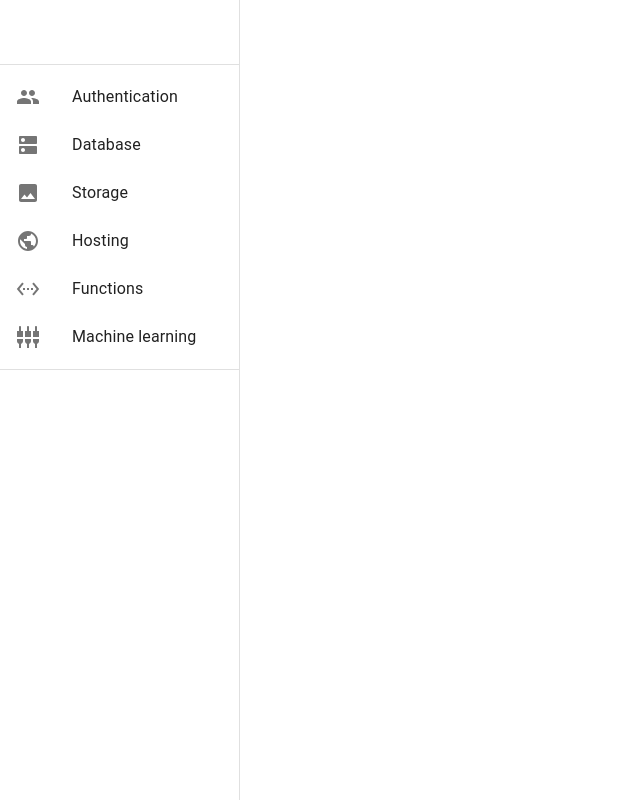
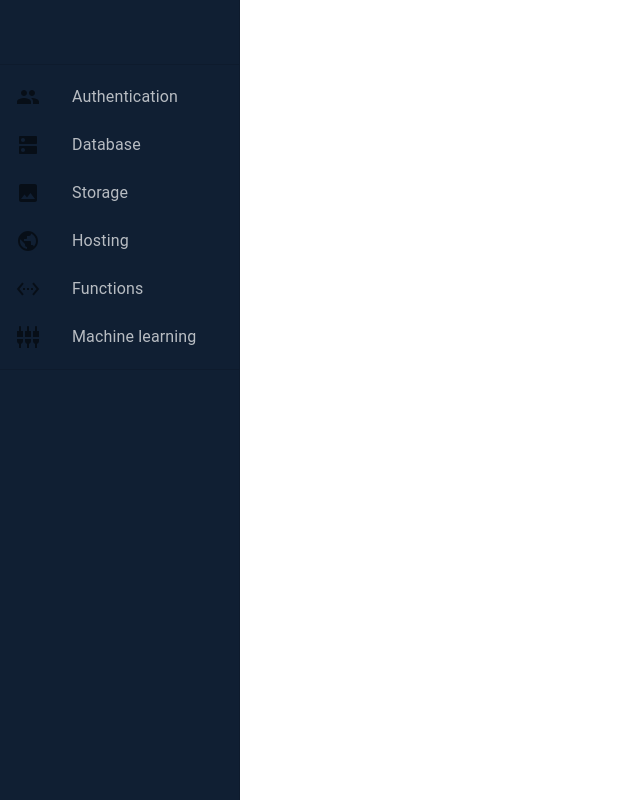
Before and after one commit to OdellPurifoy/hrf_fe2, a React (Vite) app: page / in a window 1280 px wide. Shown: the whole page, without its empty margins (0-640 px from the left). Built offline with nearby package versions, Linux system fonts and the light colour scheme.

Commit message:
Updated side nav background color and text color

```diff
--- a/src/components/SideNavbar/SideNavbar.jsx
+++ b/src/components/SideNavbar/SideNavbar.jsx
@@ -20,6 +20,8 @@ const SideNavbar = () => {
           '& .MuiDrawer-paper': {
             width: drawerWidth,
             boxSizing: 'border-box',
+            backgroundColor: '#101F33',
+            color: 'rgba(255, 255, 255,  0.7)',
           },
         }}
         variant="permanent"
```
